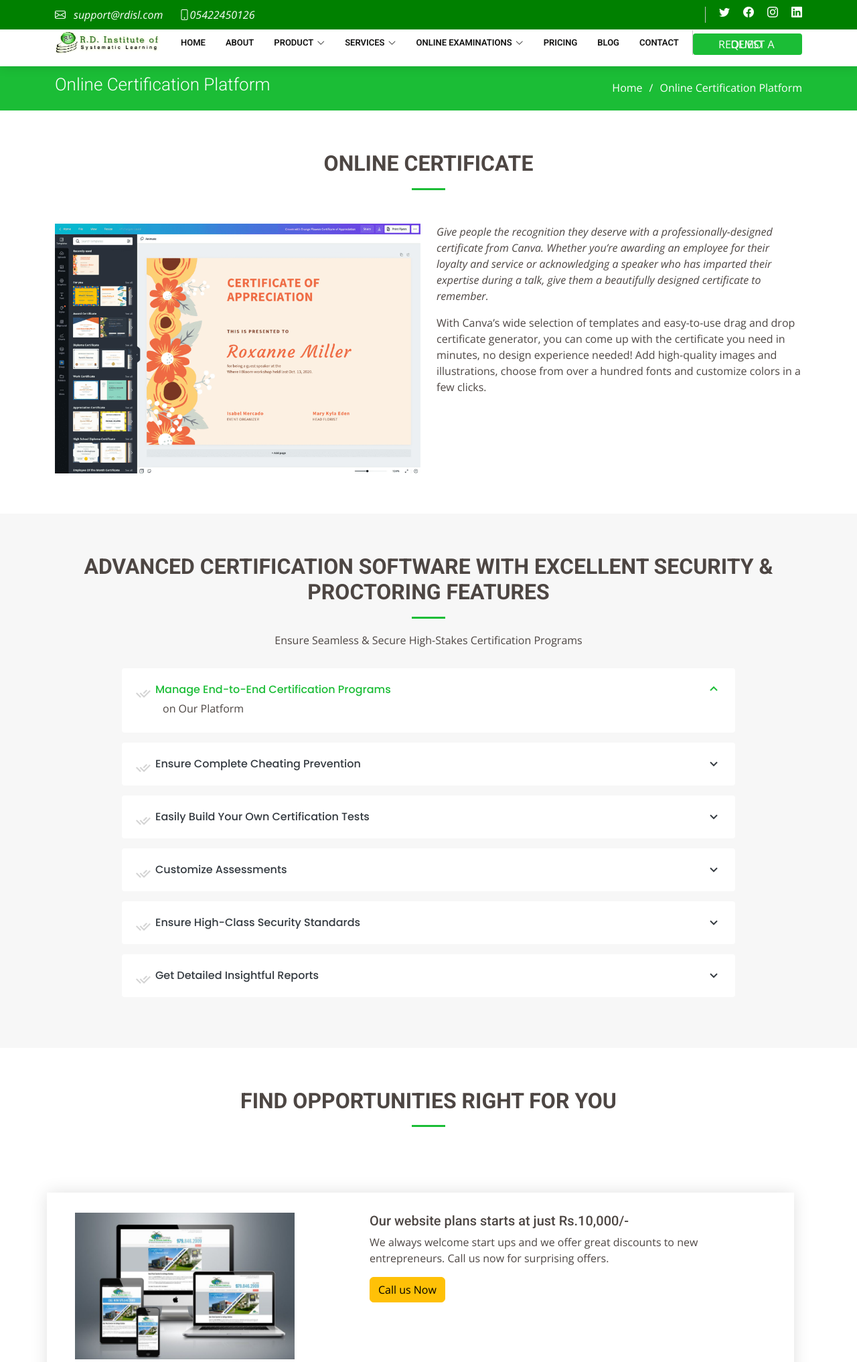
After one commit to rdinstituteofsystematiclearn/rdisl, a Django app: page /online-certification-platform/ in a window 1280 px wide. The commit adds this page. Shown: the top 2034 px of the page at 67% size. Run offline with Django 4.2, Linux system fonts and the light colour scheme; some libraries are stand-ins or nearby versions.

Commit message:
initial comment

```diff
--- a/app_rdisl/templates/includes/header.html
+++ b/app_rdisl/templates/includes/header.html
@@ -85,7 +85,7 @@
 
         </a>
         <ul>
-                  <li><a href="{% url 'ExamPlatefrm' %}">Examination Platform</a></li>
+                  <li><a href="{% url 'ExamPlate-frm' %}">Examination Platform</a></li>
                   <li><a href="{% url 'EntranceExam' %}">Entrance Exam</a></li>
                   <li><a href="{% url 'Semester' %}">Semester Exam</a></li>
                   <li><a href="{% url 'OnlineEvolutionSystem' %}">Online Evaluation System</a></li>
@@ -104,7 +104,7 @@
         </li>
 
 
-        <li><a href="#"><span>Online Certification Platform<br><small class="small-text">(Run online certification programs)</small>
+        <li><a href="{% url 'OCS' %}"><span>Online Certification Platform<br><small class="small-text">(Run online certification programs)</small>
         </span></a> </li>
 
                 <li><a href="#" class="a1" style="color:#FFFFFF">Take Your Exams Online</a></li>
--- /dev/null
+++ b/app_rdisl/templates/online-certification-software.html
@@ -0,0 +1,161 @@
+{% extends 'includes/base.html' %}
+{% load static %}
+{% block content %}
+<main id="main">
+
+    <!-- ======= Breadcrumbs ======= -->
+    <section id="breadcrumbs" class="breadcrumbs">
+      <br>
+      <div class="container">
+
+        <div class="d-flex justify-content-between align-items-center">
+          <h2>Online Certification Platform</h2>
+          <ol>
+            <li><a href="{%  url 'Home' %}">Home</a></li>
+            <li>Online Certification Platform</li>
+          </ol>
+        </div>
+
+      </div>
+    </section><!-- End Breadcrumbs -->
+
+   <!-- ======= Professional Website Designing Services Section ======= -->
+    <section id="about-us" class="about-us">
+      <div class="container" data-aos="fade-up">
+  <div class="section-title">
+          <h2>Online Certificate</h2>
+        </div>
+        <div class="row content">
+          <div class="col-lg-6" data-aos="fade-right">
+
+           <img src="{% static 'assets/img/5HowtomakeacertificateCanva.24729751.avif'%}" class="img-fluid" alt="about-us">
+          </div>
+          <div class="col-lg-6 pt-4 pt-lg-0" data-aos="fade-left">
+
+
+            <p class="fst-italic">
+            Give people the recognition they deserve with a professionally-designed certificate from Canva. Whether you’re awarding an employee for their loyalty and service or acknowledging a speaker who has imparted their expertise during a talk, give them a beautifully designed certificate to remember.
+<p>
+With Canva’s wide selection of templates and easy-to-use drag and drop certificate generator, you can come up with the certificate you need in minutes, no design experience needed! Add high-quality images and illustrations, choose from over a hundred fonts and customize colors in a few clicks.</p></div>
+</div>
+        </div>
+
+
+
+
+
+      </div>
+    </section><!-- End About Us Section -->
+
+<!-- ======= Frequently Asked Questions Section ======= -->
+    <section id="faq" class="faq section-bg">
+      <div class="container" data-aos="fade-up">
+
+        <div class="section-title">
+          <h2>Advanced Certification Software with Excellent Security & Proctoring Features</h2>
+            <p>Ensure Seamless & Secure High-Stakes Certification Programs</p>
+        </div>
+
+        <div class="faq-list">
+          <ul>
+            <li data-aos="fade-up">
+              <i class="ri-check-double-line icon-help"></i> <a data-bs-toggle="collapse" class="collapse" data-bs-target="#faq-list-1">Manage End-to-End Certification Programs<i class="bx bx-chevron-down icon-show"></i><i class="bx bx-chevron-up icon-close"></i></a>
+              <div id="faq-list-1" class="collapse show" data-bs-parent=".faq-list">
+                <p  style="padding:4px 41px;">
+
+                                  on Our Platform
+                            </p>
+              </div>
+            </li>
+
+            <li data-aos="fade-up" data-aos-delay="100">
+              <i class="ri-check-double-line icon-help"></i> <a data-bs-toggle="collapse" data-bs-target="#faq-list-2" class="collapsed">Ensure Complete Cheating Prevention <i class="bx bx-chevron-down icon-show"></i><i class="bx bx-chevron-up icon-close"></i></a>
+              <div id="faq-list-2" class="collapse" data-bs-parent=".faq-list">
+                <p style="padding:4px 41px;">
+           Using Our AI-Based Proctoring
+                </p>
+              </div>
+            </li>
+
+            <li data-aos="fade-up" data-aos-delay="200">
+             <i class="ri-check-double-line icon-help"></i> <a data-bs-toggle="collapse" data-bs-target="#faq-list-3" class="collapsed">Easily Build Your Own Certification Tests <i class="bx bx-chevron-down icon-show"></i><i class="bx bx-chevron-up icon-close"></i></a>
+              <div id="faq-list-3" class="collapse" data-bs-parent=".faq-list">
+                <p style="padding:4px 41px;">
+             Using Our 100,000+ Pre-Built Questions
+                </p>
+              </div>
+            </li>
+
+            <li data-aos="fade-up" data-aos-delay="300">
+              <i class="ri-check-double-line icon-help"></i> <a data-bs-toggle="collapse" data-bs-target="#faq-list-4" class="collapsed">Customize Assessments <i class="bx bx-chevron-down icon-show"></i><i class="bx bx-chevron-up icon-close"></i></a>
+              <div id="faq-list-4" class="collapse" data-bs-parent=".faq-list">
+                <p style="padding:4px 41px;">
+           According to Your Unique Requirements
+                </p>
+              </div>
+            </li>
+
+            <li data-aos="fade-up" data-aos-delay="400">
+           <i class="ri-check-double-line icon-help"></i> <a data-bs-toggle="collapse" data-bs-target="#faq-list-5" class="collapsed">Ensure High-Class Security Standards <i class="bx bx-chevron-down icon-show"></i><i class="bx bx-chevron-up icon-close"></i></a>
+              <div id="faq-list-5" class="collapse" data-bs-parent=".faq-list">
+                <p style="padding:4px 41px;">
+                Using Our Suite of Security Features
+                </p>
+              </div>
+            </li>
+
+             <li data-aos="fade-up" data-aos-delay="500" >
+
+            <i class="ri-check-double-line icon-help"></i>
+             <a data-bs-toggle="collapse" data-bs-target="#faq-list-6" class="collapsed" >Get Detailed Insightful Reports <i class="bx bx-chevron-down icon-show"></i><i class="bx bx-chevron-up icon-close"></i></a>
+
+      <div id="faq-list-6" class="collapse" data-bs-parent=".faq-list">
+                <p style="padding:4px 41px;">
+                With intuitive data representation
+                </p>
+              </div>
+
+
+
+            </li>
+
+          </ul>
+        </div>
+
+      </div>
+    </section><!-- End Frequently Asked Questions Section -->
+
+    <!-- ======= Our Skills Section ======= -->
+   <!-- End Our Skills Section -->
+
+    <!-- ======= Our Clients Section ======= -->
+    <section id="clients" class="contact section">
+      <div class="container" data-aos="fade-up">
+  <div class="section-title">
+          <h2>Find opportunities right for you</h2>
+
+        </div>
+
+          <div class="row mt-5 justify-content-center aos-init aos-animate php-email-form" data-aos="fade-up">
+
+          <div class="col-lg-12">
+            <div class="row">
+                <div class="col-sm-4"><img src="{% static 'assets/img/responsive-web-design-960x640-1-768x512.jpg'  %}" alt="img" class="img-fluid"> </div>
+         <div class="col-sm-1"></div>
+           <div class="col-sm-6">
+<h5 class="elementor-heading-title elementor-size-default">Our website plans starts at just Rs.10,000/-</h5>
+               <div class="elementor-text-editor elementor-clearfix"><p>We always welcome start ups and we offer great discounts to new entrepreneurs. Call us now for surprising offers.</p></div>
+
+          <a href="" class="btn btn-warning">Call us Now</a>
+           </div>
+
+            </div>
+          </div>
+
+        </div>
+
+      </div>
+    </section><!-- End Our Clients Section -->
+
+  </main><!-- End #main -->
+{% endblock %}
--- a/app_rdisl/urls.py
+++ b/app_rdisl/urls.py
@@ -21,9 +21,10 @@
     path('computer-base-examination/', CBE.as_view(), name='cbe'),
     path('remote-proctored-exam/', RPE.as_view(), name='rpe'),
     path('recruitment-exam/', Recruitement.as_view(), name='recruitment'),
-    path('examination-platefrm/', ExamPlatefrm.as_view(), name='ExamPlatefrm'),
+    path('examination-plate-frm/', ExamPlatefrm.as_view(), name='ExamPlate-frm'),
     path('entrance-exam/', EntranceExam.as_view(), name='EntranceExam'),
     path('semester/', Semester.as_view(), name='Semester'),
-    path('online-evalution-system/', OnlineEvolutionSystem.as_view(), name='OnlineEvolutionSystem'),
+    path('online-evaluation-system/', OnlineEvolutionSystem.as_view(), name='OnlineEvolutionSystem'),
     path('online-proctoring-services/', OPS.as_view(), name='OPS'),
+    path('online-certification-platform/', OCS.as_view(), name='OCS'),
 ]
--- a/app_rdisl/views.py
+++ b/app_rdisl/views.py
@@ -125,8 +125,16 @@
     def get_context_data(self, **kwargs):
         pass
 
+
 class OPS(TemplateView):
     template_name = 'online-proctoring-services.html'
 
     def get_context_data(self, **kwargs):
         pass
+
+
+class OCS(TemplateView):
+    template_name = "online-certification-software.html"
+
+    def get_context_data(self, **kwargs):
+        pass
```
Also changed, not shown: app_rdisl/static/assets/img/5HowtomakeacertificateCanva.24729751.avif (added), app_rdisl/static/assets/img/5HowtomakeacertificateCanva.webp (added), app_rdisl/static/assets/img/AI-based-Flag.gif (added), app_rdisl/static/assets/img/Manage-End-to-End-Certification-Programs.svg (added).
